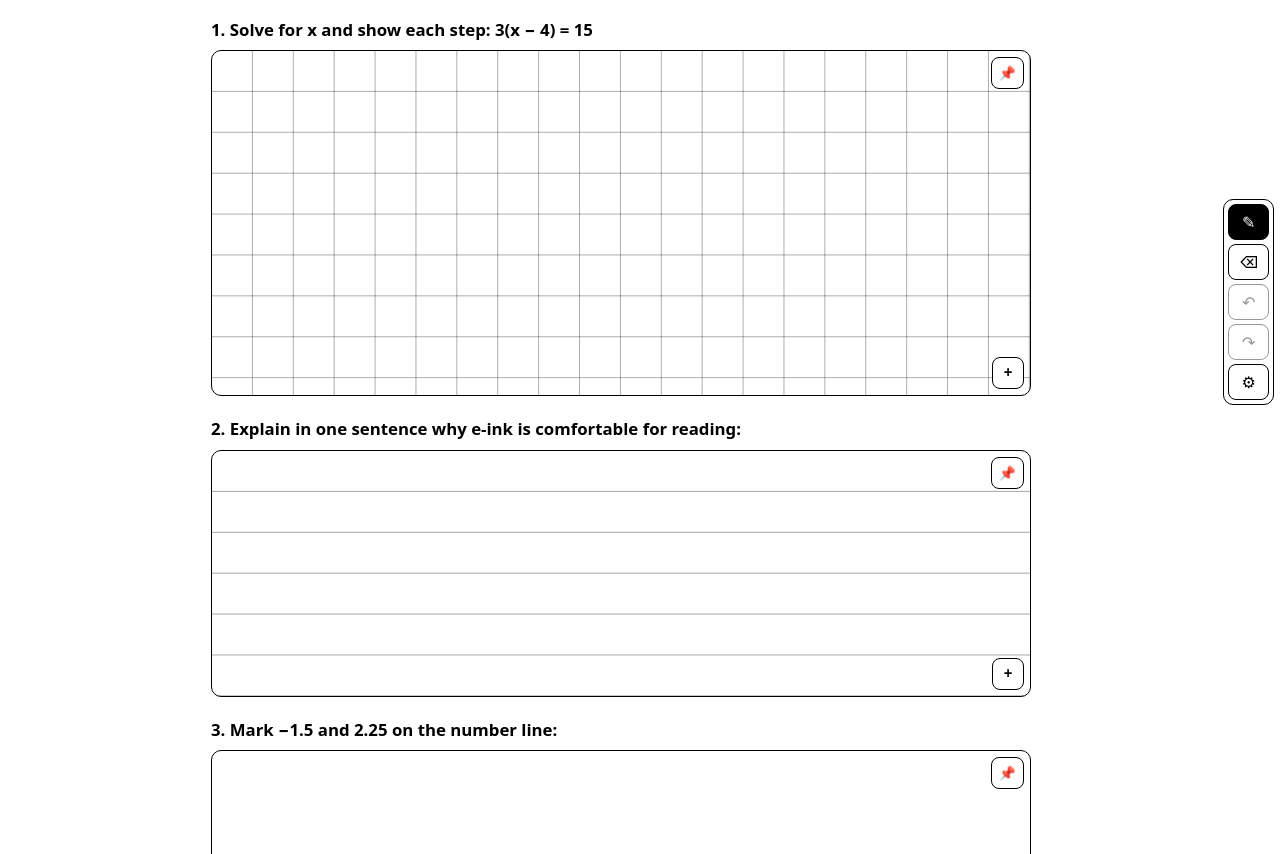
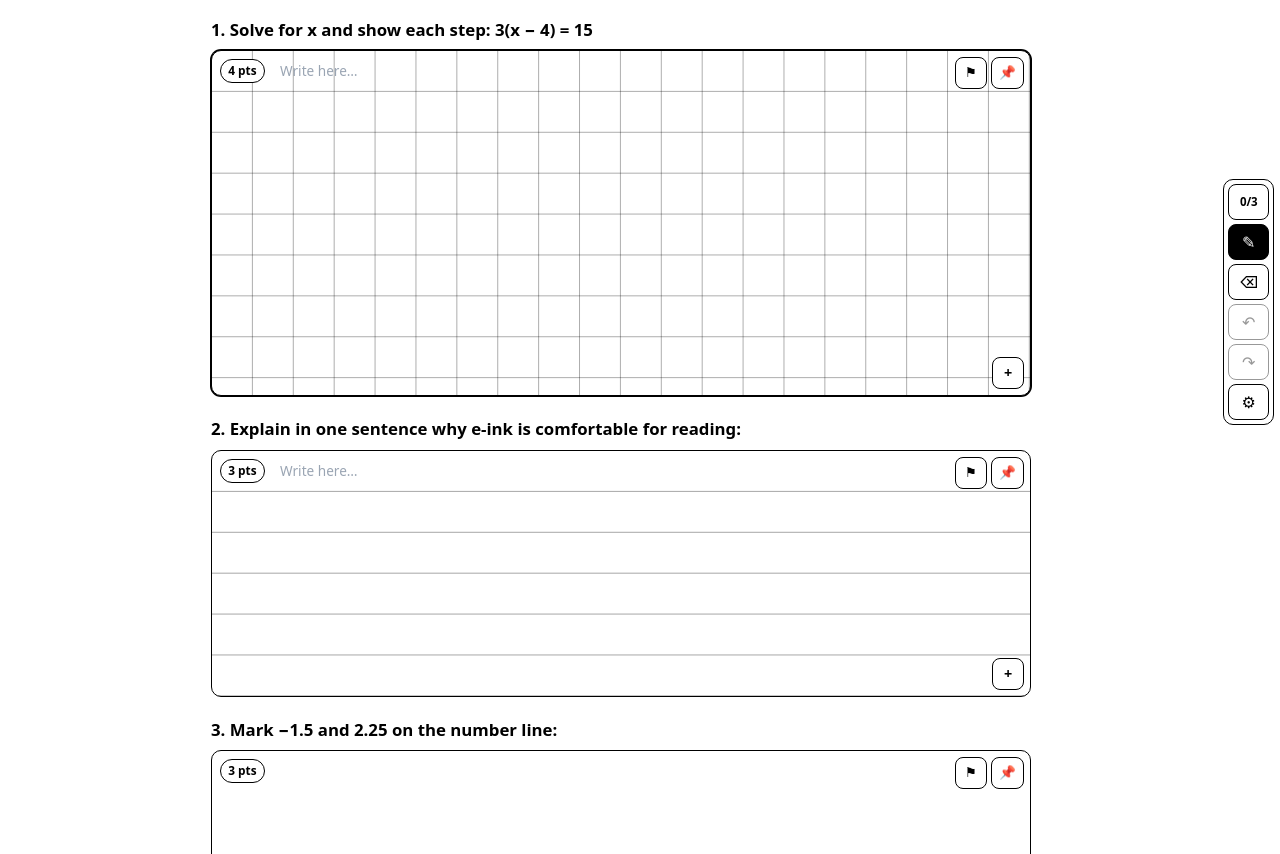
Before and after one commit to tonank/pen-sheet, a website: page examples/notebook-test.html in a window 1280 px wide. Shown: the part 98-952 px from the top of the page. Drawn offline with Linux system fonts and the light colour scheme; files whose address does not match are found by name.

Commit message:
Polish exam-taker, test-preparer, and post-exam review UI

```diff
--- a/examples/notebook-test.html
+++ b/examples/notebook-test.html
@@ -27,17 +27,17 @@
 
   <section>
     <h2>1. Solve for x and show each step: 3(x − 4) = 15</h2>
-    <pen-input name="q1" label="Solve 3(x - 4) = 15" paper="grid" height="420"></pen-input>
+    <pen-input name="q1" label="Solve 3(x - 4) = 15" points="4" paper="grid" height="420"></pen-input>
   </section>
 
   <section>
     <h2>2. Explain in one sentence why e-ink is comfortable for reading:</h2>
-    <pen-input name="q2" label="Why e-ink is comfortable" paper="ruled" height="300"></pen-input>
+    <pen-input name="q2" label="Why e-ink is comfortable" points="3" paper="ruled" height="300"></pen-input>
   </section>
 
   <section>
     <h2>3. Mark −1.5 and 2.25 on the number line:</h2>
-    <pen-input name="q3" label="Number line">
+    <pen-input name="q3" label="Number line" points="3">
       <svg xmlns="http://www.w3.org/2000/svg" viewBox="0 0 420 130">
         <line x1="24" y1="72" x2="396" y2="72" stroke="#000" stroke-width="2"/>
         <line x1="60" y1="62" x2="60" y2="82" stroke="#000" stroke-width="2"/><text x="60" y="104" text-anchor="middle" font-family="sans-serif" font-size="18">-3</text>
```
Also changed, not shown: SKILL.md (+6 -1 lines), index.html (+3 -3 lines), dist/pen-sheet.esm.js, dist/pen-sheet.js.
